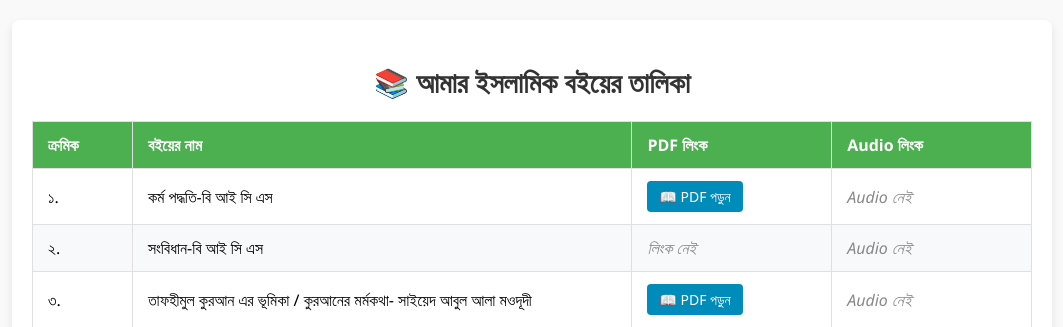
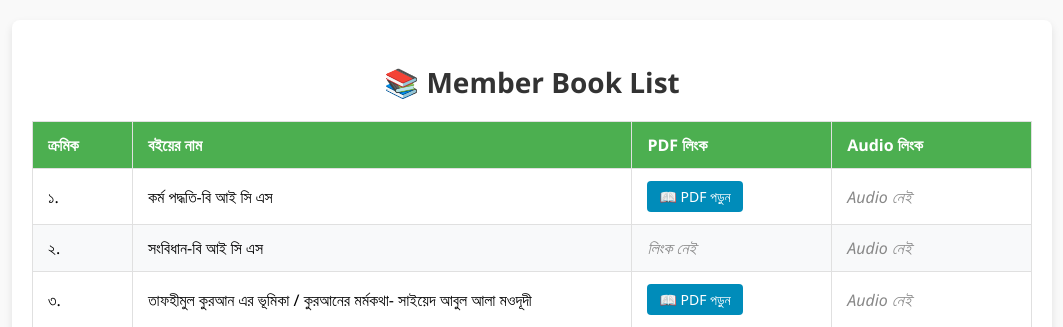
Before and after one commit to riyadjr974-del/My_book_list, a Flask app: page / in a window 1280 px wide. Shown: the top 327 px of the page, without its empty margins (108-1171 px from the left). Run offline with Flask 3, Linux system fonts and the light colour scheme.

Commit message:
Update index.html

```diff
--- a/templates/index.html
+++ b/templates/index.html
@@ -3,7 +3,7 @@
 <head>
     <meta charset="UTF-8">
     <meta name="viewport" content="width=device-width, initial-scale=1.0">
-    <title>আমার বইয়ের তালিকা</title>
+    <title>book_list</title>
     <style>
         body { font-family: 'Segoe UI', Tahoma, Geneva, Verdana, sans-serif; margin: 20px; background-color: #f9f9f9; }
         h2 { text-align: center; color: #333; margin-bottom: 20px; font-size: 28px; }
@@ -23,7 +23,7 @@
 <body>
 
     <div class="container">
-        <h2>📚 আমার ইসলামিক বইয়ের তালিকা</h2>
+        <h2>📚 Member Book List</h2>
 
         <div style="overflow-x:auto;">
             <table>
```
